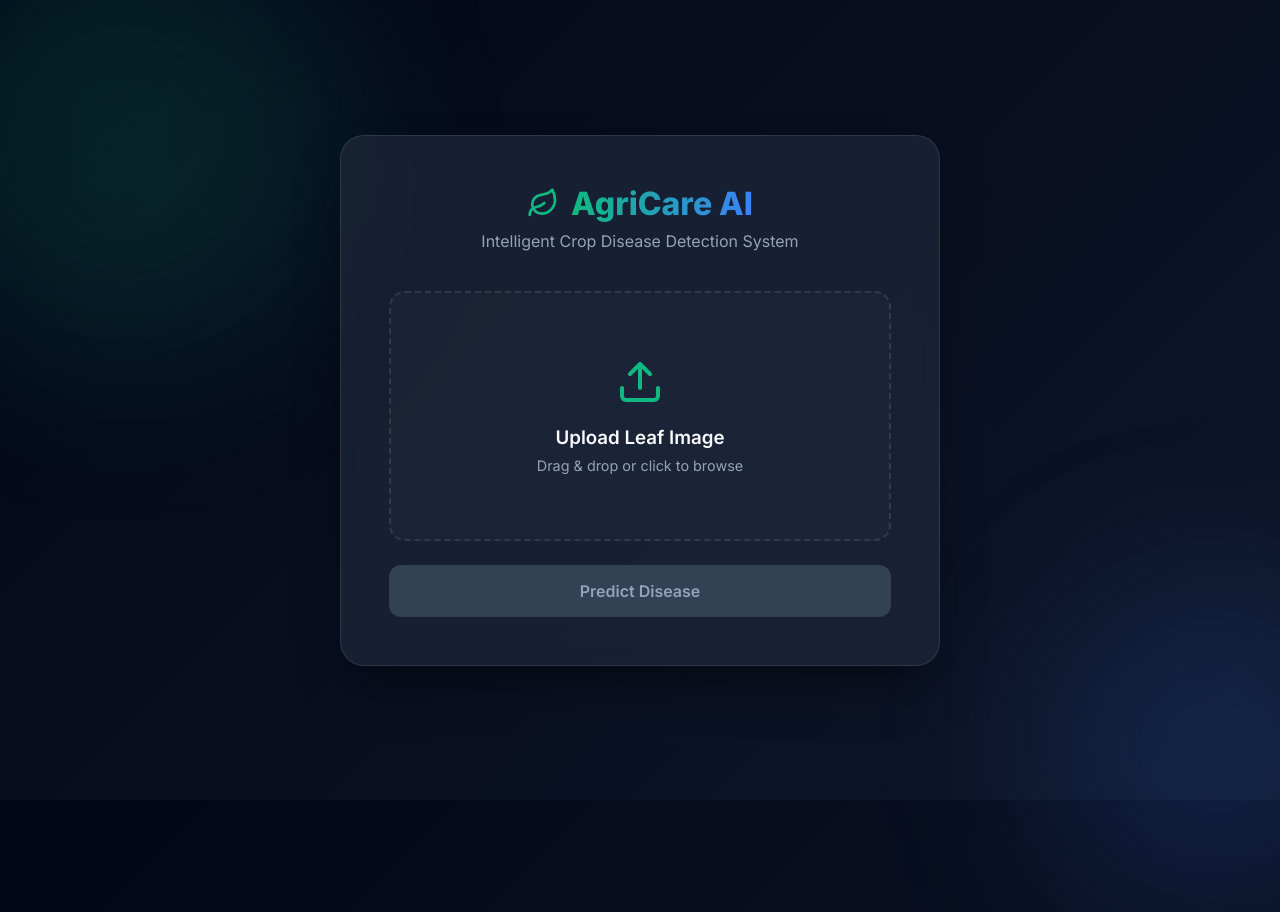
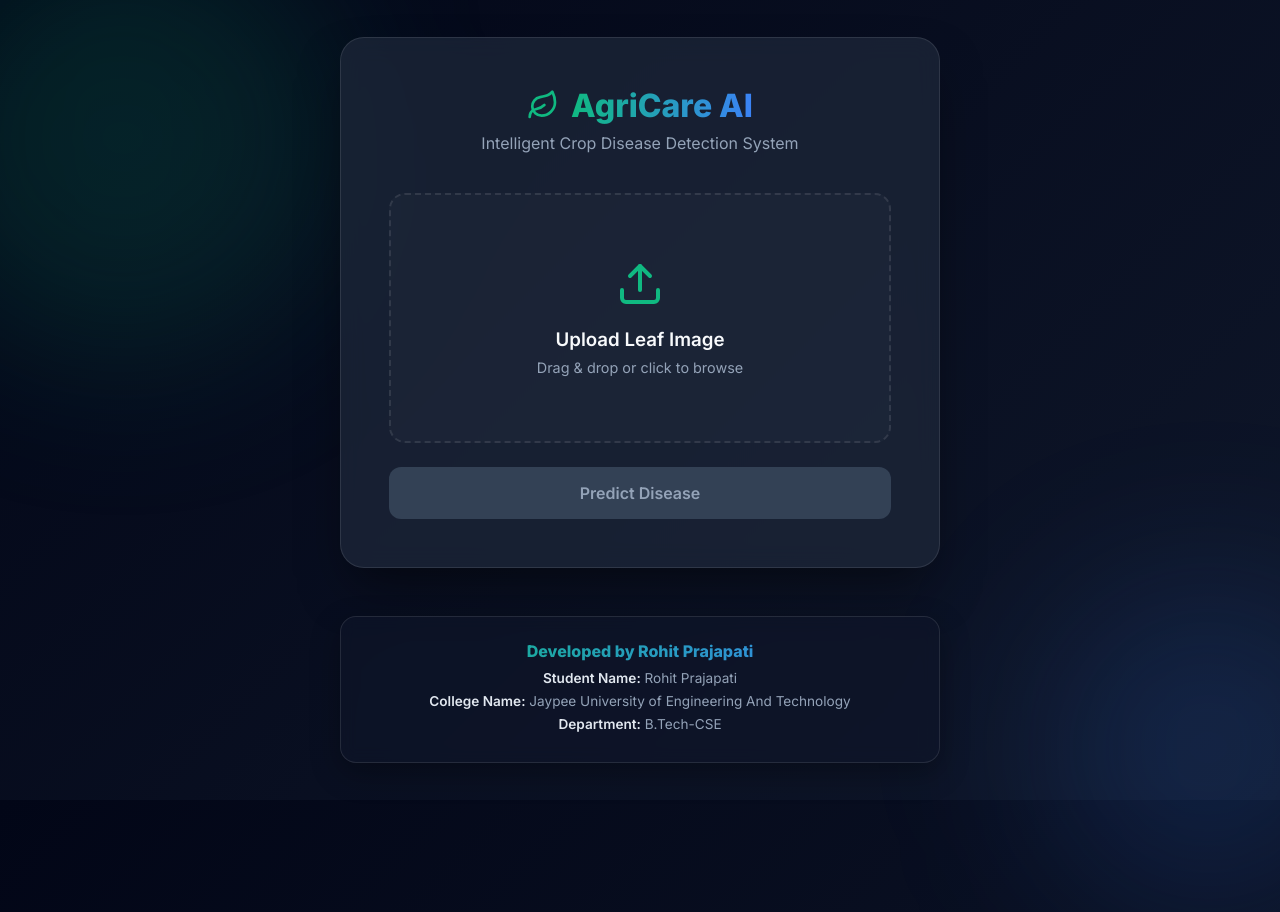
Before and after one commit to ROHIT-PR22/agricare-ai, a Flask app: page / in a window 1280 px wide; the page is wider, and only the part inside the window is pictured. Run offline with Flask 3, Linux system fonts and the light colour scheme.

Commit message:
feat: enhance UI/UX with glassmorphism and developer footer

```diff
--- a/static/css/style.css
+++ b/static/css/style.css
@@ -23,10 +23,12 @@ body {
     color: var(--text-light);
     min-height: 100vh;
     display: flex;
+    flex-direction: column;
     justify-content: center;
     align-items: center;
     overflow-x: hidden;
     position: relative;
+    padding: 2rem 1rem;
 }
 
 /* Background Animated Shapes */
@@ -305,3 +307,47 @@ button, .secondary-btn {
         margin: 1rem;
     }
 }
+
+/* Developer Footer */
+.dev-footer {
+    margin-top: 3rem;
+    text-align: center;
+    color: var(--text-muted);
+    font-size: 0.85rem;
+    padding: 1.5rem 2rem;
+    background: rgba(15, 23, 42, 0.6);
+    border: 1px solid var(--glass-border);
+    border-radius: 16px;
+    backdrop-filter: blur(8px);
+    width: 100%;
+    max-width: 600px;
+    box-shadow: 0 10px 30px rgba(0,0,0,0.3);
+    position: relative;
+    z-index: 10;
+    transition: transform 0.3s ease, border-color 0.3s ease;
+}
+
+.dev-footer:hover {
+    transform: translateY(-2px);
+    border-color: rgba(16, 185, 129, 0.4);
+}
+
+.dev-footer h4 {
+    color: #f8fafc;
+    font-size: 1rem;
+    margin-bottom: 0.5rem;
+    background: linear-gradient(to right, #10B981, #3B82F6);
+    -webkit-background-clip: text;
+    -webkit-text-fill-color: transparent;
+    font-weight: 700;
+}
+
+.dev-footer p {
+    margin-bottom: 4px;
+    line-height: 1.4;
+}
+
+.dev-footer .highlight {
+    color: #e2e8f0;
+    font-weight: 600;
+}
--- a/templates/index.html
+++ b/templates/index.html
@@ -39,6 +39,13 @@
         </main>
     </div>
 
+    <div class="dev-footer">
+        <h4>Developed by Rohit Prajapati</h4>
+        <p><span class="highlight">Student Name:</span> Rohit Prajapati</p>
+        <p><span class="highlight">College Name:</span> Jaypee University of Engineering And Technology</p>
+        <p><span class="highlight">Department:</span> B.Tech-CSE</p>
+    </div>
+
     <script src="{{ url_for('static', filename='js/script.js') }}"></script>
 </body>
 </html>
--- a/templates/result.html
+++ b/templates/result.html
@@ -52,5 +52,11 @@
             </div>
         </main>
     </div>
+    <div class="dev-footer">
+        <h4>Developed by Rohit Prajapati</h4>
+        <p><span class="highlight">Student Name:</span> Rohit Prajapati</p>
+        <p><span class="highlight">College Name:</span> Jaypee University of Engineering And Technology</p>
+        <p><span class="highlight">Department:</span> B.Tech-CSE</p>
+    </div>
 </body>
 </html>
```
